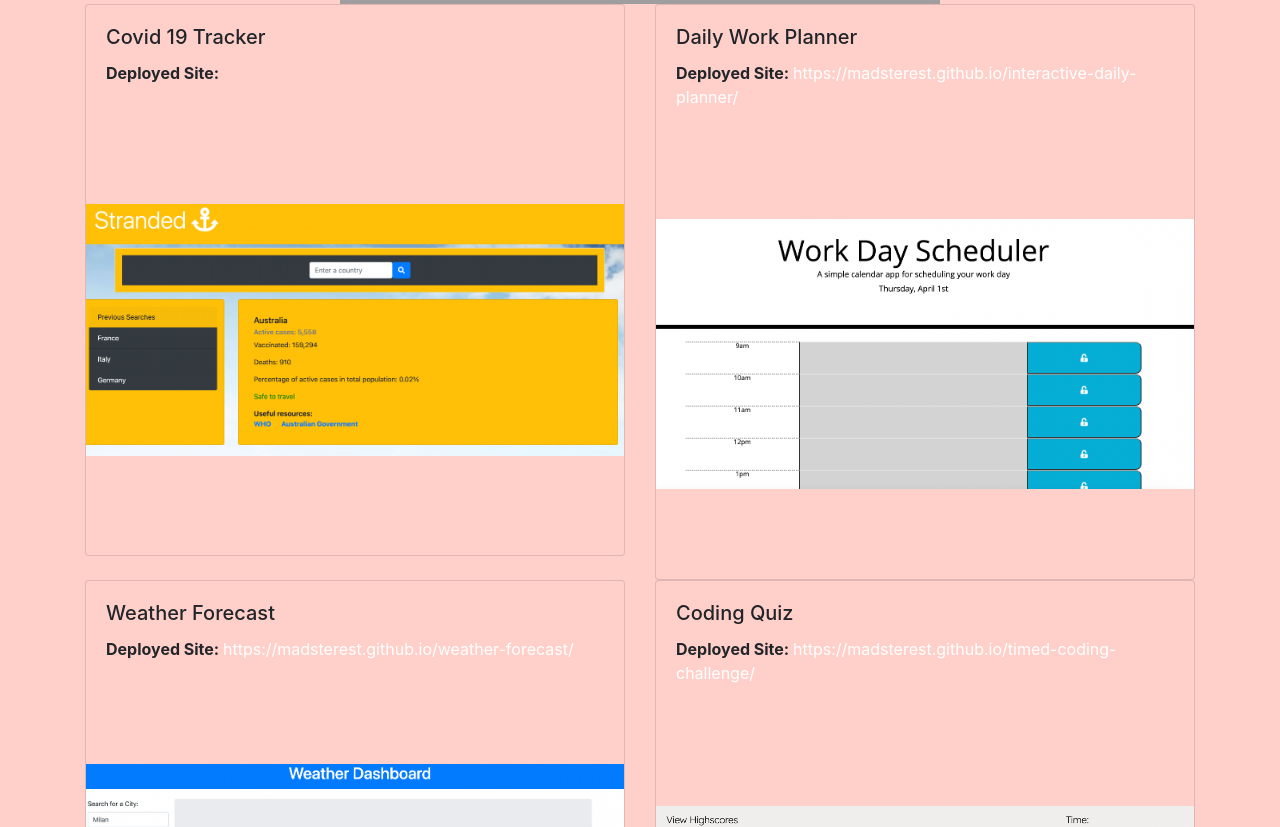
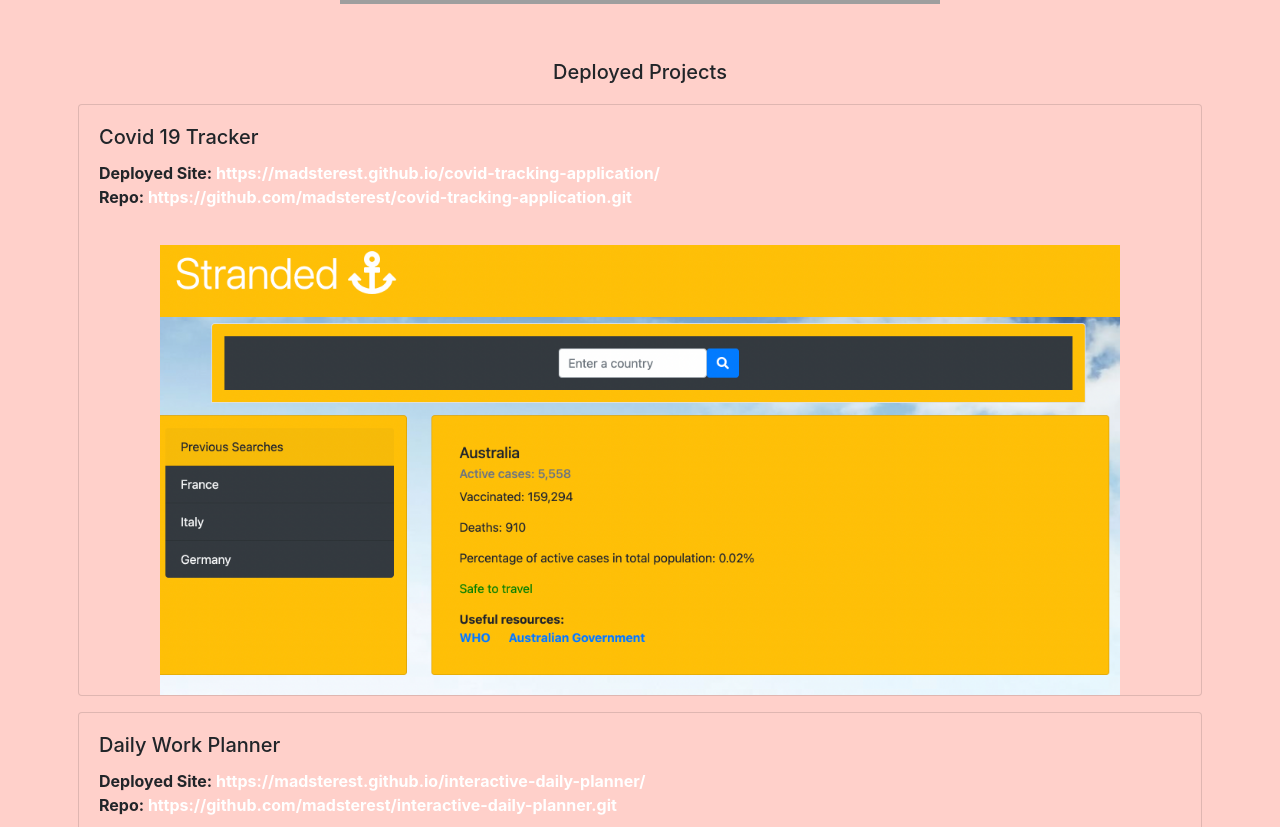
Before and after one commit to madsterest/homework-week-9, a plain HTML site: page index.html in a window 1280 px wide. Shown: the part 713-1540 px from the top of the page. Drawn offline with nearby package versions, Linux system fonts and the light colour scheme; grey boxes are pictures that could not be loaded.

Commit message:
Changed formatting for the cards. Added link to repo

```diff
--- a/index.html
+++ b/index.html
@@ -3,7 +3,7 @@
   <head>
     <meta charset="UTF-8" />
     <meta name="viewport" content="width=device-width, initial-scale=1.0" />
-    <title>Document</title>
+    <title>Portfolio Page</title>
     <link
       rel="stylesheet"
       href="https://cdnjs.cloudflare.com/ajax/libs/twitter-bootstrap/4.5.0/css/bootstrap.min.css"
@@ -34,6 +34,9 @@
           <li class="nav-item">
             <a class="nav-link" href="#contact" target="_blank">Contact</a>
           </li>
+          <li class="nav-item">
+            <a class="nav-link" href="#" target="_blank">Resume</a>
+          </li>
         </ul>
       </div>
     </header>
@@ -54,29 +57,38 @@
           <img src="./9.JPG" class="card-img-bottom" alt="..." />
         </div>
       </div>
-      <div class="row row-cols-1 row-cols-md-1 row-cols-lg-2">
-        <div class="col">
+      <div class="card-projects">
+        <h5 class="card-title">Deployed Projects</h5>
+      </div>
+      <div class="row row-cols-1">
+        <div class="col p-2">
           <div class="card">
             <div class="card-body">
               <h5 class="card-title">Covid 19 Tracker</h5>
               <p class="card-text">
-                <strong>Deployed Site: </strong>
+                <strong>Deployed Site: <a
+                  href="https://madsterest.github.io/covid-tracking-application/"
+                  >https://madsterest.github.io/covid-tracking-application/</a
+                >
+                <br>
+                Repo: <a href="https://github.com/madsterest/covid-tracking-application.git">https://github.com/madsterest/covid-tracking-application.git</a>
               </p>
             </div>
             <img src="./covid-tracker.png" class="card-img-top" alt="..." />
           </div>
         </div>
-        <div class="col">
+        <div class="col p-2">
           <div class="card">
             <div class="card-body">
               <h5 class="card-title">Daily Work Planner</h5>
               <p class="card-text">
-                <strong>Deployed Site: </strong
-                ><a
+                Deployed Site: <a
                   href="https://madsterest.github.io/interactive-daily-planner/"
                 >
                   https://madsterest.github.io/interactive-daily-planner/</a
                 >
+                <br>
+                Repo: <a href="https://github.com/madsterest/interactive-daily-planner.git">https://github.com/madsterest/interactive-daily-planner.git</a>
               </p>
             </div>
             <img
@@ -86,15 +98,17 @@
             />
           </div>
         </div>
-        <div class="col">
+        <div class="col p-2">
           <div class="card">
             <div class="card-body">
               <h5 class="card-title">Weather Forecast</h5>
               <p class="card-text">
-                <strong>Deployed Site: </strong
-                ><a href="https://madsterest.github.io/weather-forecast/"
+                Deployed Site: <a href="https://madsterest.github.io/weather-forecast/"
                   >https://madsterest.github.io/weather-forecast/</a
                 >
+                <br>
+                Repo: <a href="https://github.com/madsterest/weather-forecast.git">https://github.com/madsterest/weather-forecast.git</a>
+
               </p>
             </div>
             <img
@@ -104,15 +118,16 @@
             />
           </div>
         </div>
-        <div class="col">
+        <div class="col p-2">
           <div class="card">
             <div class="card-body">
               <h5 class="card-title">Coding Quiz</h5>
               <p class="card-text">
-                <strong>Deployed Site: </strong
-                ><a href="https://madsterest.github.io/timed-coding-challenge/"
+                Deployed Site: <a href="https://madsterest.github.io/timed-coding-challenge/"
                   >https://madsterest.github.io/timed-coding-challenge/</a
                 >
+                <br>
+                Repo: <a href="https://github.com/madsterest/timed-coding-challenge.git">https://github.com/madsterest/timed-coding-challenge.git</a>
               </p>
             </div>
             <img src="./quiz-screenshot.png" class="card-img-top" alt="..." />
--- a/style.css
+++ b/style.css
@@ -42,3 +42,8 @@ footer {
   display: inline;
   padding-left: 10%;
 }
+.card-projects {
+  margin: 0 auto;
+  text-align: center;
+  padding-top: 5%;
+}
```
Also changed, not shown: 1 other file.
